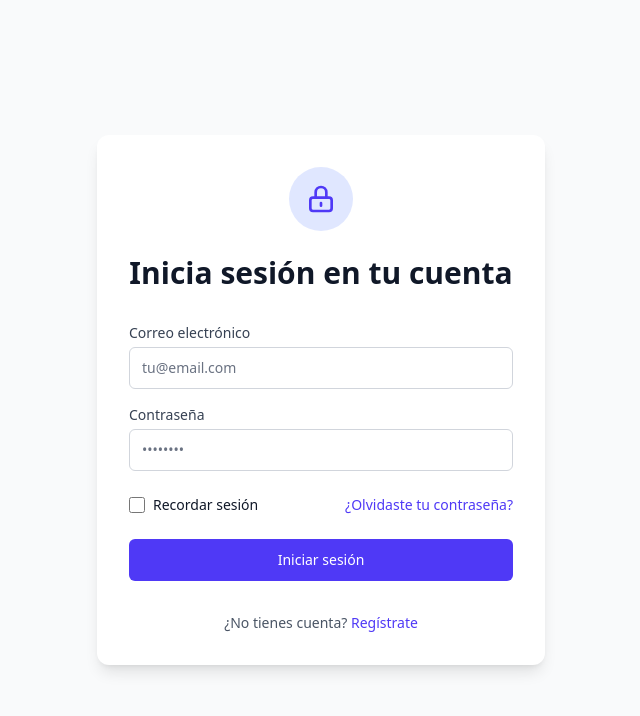
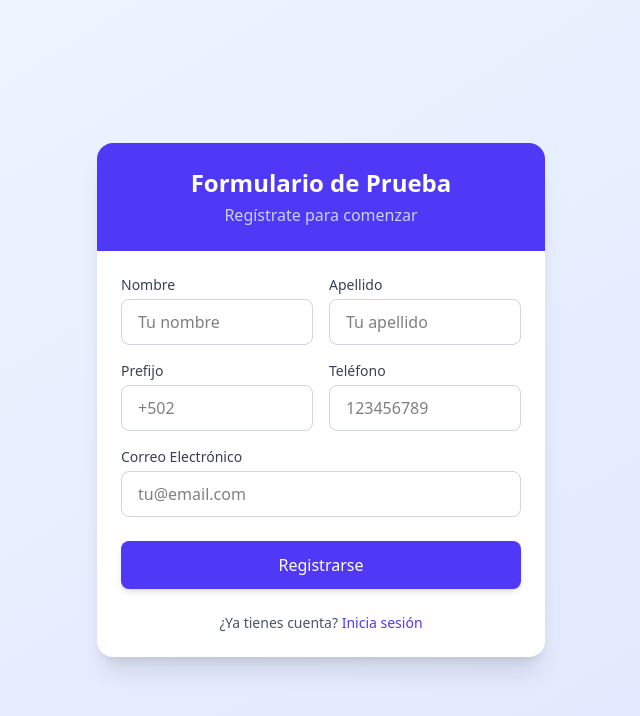
Before and after one commit to lin231135/EMA-frontend, a React (Vite) app: page / in a window 1280 px wide. Shown: the top 716 px of the page, without its empty margins (319-959 px from the left). Built offline with nearby package versions, Linux system fonts and the light colour scheme.

Commit message:
EMA-39 Crear formulario y campos necesarios

```diff
--- a/src/App.jsx
+++ b/src/App.jsx
@@ -1,10 +1,10 @@
 import React from 'react';
-import Login from './components/LoginForm';
+import Register from './components/Register-Form';
 
 function App() {
   return (
     <div className="App">
-      <Login />
+      <Register />
     </div>
   );
 }
--- /dev/null
+++ b/src/components/Register-Form.jsx
@@ -0,0 +1,252 @@
+import React, { useState } from 'react';
+
+function RegisterForm() {
+  const [formData, setFormData] = useState({
+    nombre: '',
+    apellido: '',
+    prefijo: '',
+    telefono: '',
+    correo: ''
+  });
+
+  const [errors, setErrors] = useState({});
+  const [isSubmitting, setIsSubmitting] = useState(false);
+  const [successMessage, setSuccessMessage] = useState('');
+
+  const handleChange = (e) => {
+    const { name, value } = e.target;
+    setFormData(prev => ({
+      ...prev,
+      [name]: value
+    }));
+
+    // Limpiar errores cuando el usuario escribe
+    if (errors[name]) {
+      setErrors(prev => ({
+        ...prev,
+        [name]: ''
+      }));
+    }
+  };
+
+  const validate = () => {
+    const newErrors = {};
+
+    if (!formData.nombre.trim()) {
+      newErrors.nombre = 'El nombre es obligatorio';
+    }
+
+    if (!formData.apellido.trim()) {
+      newErrors.apellido = 'El apellido es obligatorio';
+    }
+    // Prefijo
+    if (!formData.prefijo.trim()) {
+        newErrors.prefijo = 'El prefijo es obligatorio';
+    } else if (!/^\+\d{1,4}$/.test(formData.prefijo)) {
+        newErrors.prefijo = 'Prefijo no válido (ejemplo: +502)';
+    }
+        // Teléfono
+    if (!formData.telefono.trim()) {
+        newErrors.telefono = 'El teléfono es obligatorio';
+    } else if (!/^\d{6,15}$/.test(formData.telefono)) {
+        newErrors.telefono = 'Teléfono no válido';
+    }
+
+    if (!formData.correo) {
+      newErrors.correo = 'El correo es obligatorio';
+    } else if (!/^\S+@\S+\.\S+$/.test(formData.correo)) {
+      newErrors.correo = 'Correo no válido';
+    }
+
+    if (!formData.password) {
+      newErrors.password = 'La contraseña es obligatoria';
+    } else if (formData.password.length < 6) {
+      newErrors.password = 'La contraseña debe tener al menos 6 caracteres';
+    }
+
+    if (formData.password !== formData.confirmPassword) {
+      newErrors.confirmPassword = 'Las contraseñas no coinciden';
+    }
+
+    setErrors(newErrors);
+    return Object.keys(newErrors).length === 0;
+  };
+
+  const handleSubmit = (e) => {
+    e.preventDefault();
+
+    if (validate()) {
+      setIsSubmitting(true);
+
+      setTimeout(() => {
+        console.log('Datos enviados:', formData);
+        setIsSubmitting(false);
+        setSuccessMessage('¡Registro exitoso! Bienvenido/a.');
+
+        setTimeout(() => {
+          setSuccessMessage('');
+          setFormData({
+            nombre: '',
+            apellido: '',
+            telefono: '',
+            correo: '',
+            password: '',
+            confirmPassword: ''
+          });
+        }, 3000);
+      }, 1500);
+    }
+  };
+
+  return (
+    <div className="min-h-screen bg-gradient-to-br from-blue-50 to-indigo-100 flex items-center justify-center p-4">
+      <div className="w-full max-w-md">
+        <div className="bg-white rounded-2xl shadow-xl overflow-hidden">
+          <div className="bg-indigo-600 py-6 px-6 text-center">
+            <h1 className="text-2xl font-bold text-white">Formulario de Prueba</h1>
+            <p className="text-indigo-200 mt-1">Regístrate para comenzar</p>
+          </div>
+
+          <div className="p-6">
+            {successMessage && (
+              <div className="bg-green-100 border border-green-400 text-green-700 px-4 py-3 rounded mb-4">
+                {successMessage}
+              </div>
+            )}
+
+            <form onSubmit={handleSubmit}>
+              <div className="grid grid-cols-1 md:grid-cols-2 gap-4">
+                <div>
+                  <label htmlFor="nombre" className="block text-sm font-medium text-gray-700 mb-1">
+                    Nombre
+                  </label>
+                  <input
+                    id="nombre"
+                    name="nombre"
+                    type="text"
+                    value={formData.nombre}
+                    onChange={handleChange}
+                    className={`w-full px-4 py-2.5 rounded-lg border ${
+                      errors.nombre ? 'border-red-500' : 'border-gray-300'
+                    } focus:outline-none focus:ring-2 focus:ring-indigo-500`}
+                    placeholder="Tu nombre"
+                  />
+                  {errors.nombre && <p className="mt-1 text-sm text-red-600">{errors.nombre}</p>}
+                </div>
+
+                <div>
+                  <label htmlFor="apellido" className="block text-sm font-medium text-gray-700 mb-1">
+                    Apellido
+                  </label>
+                  <input
+                    id="apellido"
+                    name="apellido"
+                    type="text"
+                    value={formData.apellido}
+                    onChange={handleChange}
+                    className={`w-full px-4 py-2.5 rounded-lg border ${
+                      errors.apellido ? 'border-red-500' : 'border-gray-300'
+                    } focus:outline-none focus:ring-2 focus:ring-indigo-500`}
+                    placeholder="Tu apellido"
+                  />
+                  {errors.apellido && <p className="mt-1 text-sm text-red-600">{errors.apellido}</p>}
+                </div>
+              </div>
+
+              <div className="mt-4 grid grid-cols-2 gap-4">
+                <div>
+                    <label htmlFor="prefijo" className="block text-sm font-medium text-gray-700 mb-1">
+                        Prefijo
+                    </label>
+                    <input
+                        id="prefijo"
+                        name="prefijo"
+                        type="text"
+                        value={formData.prefijo}
+                        onChange={handleChange}
+                        className={`w-full px-4 py-2.5 rounded-lg border ${
+                        errors.prefijo ? 'border-red-500' : 'border-gray-300'
+                        } focus:outline-none focus:ring-2 focus:ring-indigo-500`}
+                        placeholder="+502"
+                    />
+                    {errors.prefijo && <p className="mt-1 text-sm text-red-600">{errors.prefijo}</p>}
+                </div>
+                <div>
+                    <label htmlFor="telefono" className="block text-sm font-medium text-gray-700 mb-1">
+                        Teléfono
+                    </label>
+                    <input
+                        id="telefono"
+                        name="telefono"
+                        type="tel"
+                        value={formData.telefono}
+                        onChange={handleChange}
+                        className={`w-full px-4 py-2.5 rounded-lg border ${
+                        errors.telefono ? 'border-red-500' : 'border-gray-300'
+                        } focus:outline-none focus:ring-2 focus:ring-indigo-500`}
+                        placeholder="123456789"
+                    />
+                    {errors.telefono && <p className="mt-1 text-sm text-red-600">{errors.telefono}</p>}
+                    </div>
+                </div>
+
+              <div className="mt-4">
+                <label htmlFor="correo" className="block text-sm font-medium text-gray-700 mb-1">
+                  Correo Electrónico
+                </label>
+                <input
+                  id="correo"
+                  name="correo"
+                  type="email"
+                  value={formData.correo}
+                  onChange={handleChange}
+                  className={`w-full px-4 py-2.5 rounded-lg border ${
+                    errors.correo ? 'border-red-500' : 'border-gray-300'
+                  } focus:outline-none focus:ring-2 focus:ring-indigo-500`}
+                  placeholder="tu@email.com"
+                />
+                {errors.correo && <p className="mt-1 text-sm text-red-600">{errors.correo}</p>}
+              </div>
+
+
+
+
+
+              <button
+                type="submit"
+                disabled={isSubmitting}
+                className={`w-full mt-6 py-3 px-4 rounded-lg text-white font-medium shadow-md ${
+                  isSubmitting
+                    ? 'bg-indigo-400 cursor-not-allowed'
+                    : 'bg-indigo-600 hover:bg-indigo-700 transition duration-300'
+                }`}
+              >
+                {isSubmitting ? (
+                  <div className="flex items-center justify-center">
+                    <svg className="animate-spin -ml-1 mr-3 h-5 w-5 text-white" xmlns="http://www.w3.org/2000/svg" fill="none" viewBox="0 0 24 24">
+                      <circle className="opacity-25" cx="12" cy="12" r="10" stroke="currentColor" strokeWidth="4"></circle>
+                      <path className="opacity-75" fill="currentColor" d="M4 12a8 8 0 018-8V0C5.373 0 0 5.373 0 12h4zm2 5.291A7.962 7.962 0 014 12H0c0 3.042 1.135 5.824 3 7.938l3-2.647z"></path>
+                    </svg>
+                    Procesando...
+                  </div>
+                ) : 'Registrarse'}
+              </button>
+            </form>
+
+            <div className="mt-6 text-center">
+              <p className="text-sm text-gray-600">
+                ¿Ya tienes cuenta?{' '}
+                <a href="#" className="font-medium text-indigo-600 hover:text-indigo-500">
+                  Inicia sesión
+                </a>
+              </p>
+            </div>
+          </div>
+        </div>
+
+      </div>
+    </div>
+  );
+}
+
+export default RegisterForm;
```
